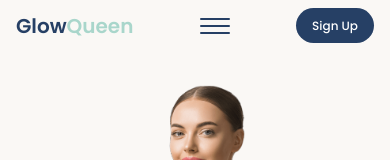
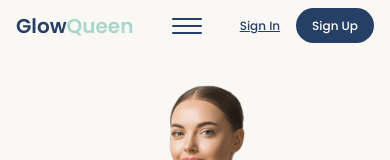
Before and after one commit to SilvanoPuccini/glowqueen-spa, a website: page index.html in a window 390 px wide. Shown: the top 160 px of the page. Drawn offline with Linux system fonts and the light colour scheme.

Commit message:
mod scss boton Sigin

```diff
--- a/scss/_header.scss
+++ b/scss/_header.scss
@@ -130,6 +130,7 @@
     font-size: 0.999rem;
     font-weight: $font-medium;
     color: $dark-blue;
+    text-decoration: underline;
 
     &:hover {
       color: $teal;
@@ -237,7 +238,7 @@
     gap: $spacing-md;
 
     &__signin {
-      display: none;
+      font-size: $text-xs;
     }
 
     &__signup {
```
Also changed, not shown: css/style.css, 1 other file.
